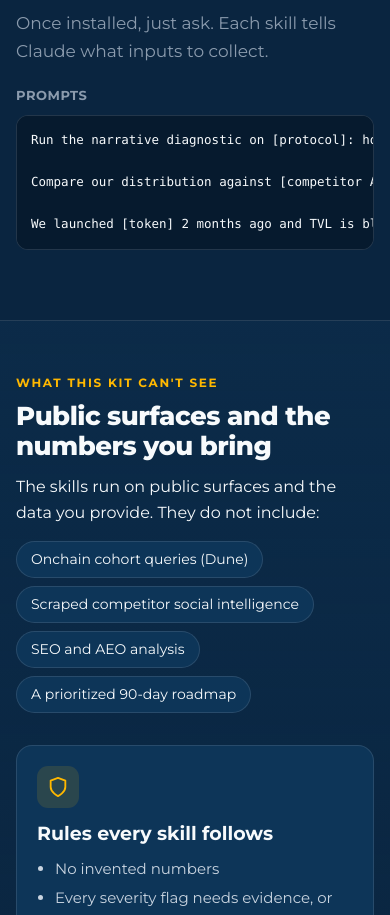
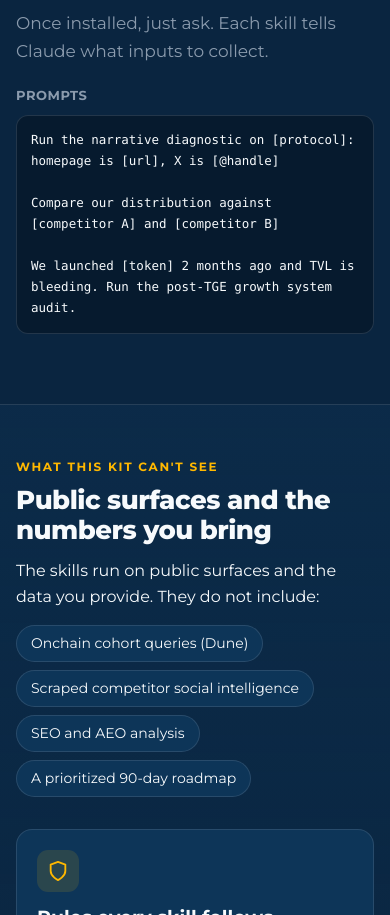
Before and after one commit to gmangabeira/web3-protocol-gtm-skills, a plain HTML site: page docs/index.html in a window 390 px wide. Shown: the part 5691-6606 px from the top of the page. Drawn offline with Linux system fonts and the light colour scheme; a web font is replaced by a local one.

Commit message:
docs: wrap example prompts on small screens
Co-Authored-By: Claude Opus 5.5 <noreply@anthropic.com>

```diff
--- a/docs/index.html
+++ b/docs/index.html
@@ -109,7 +109,7 @@ cp -r web3-protocol-gtm-skills/narrative-diagnostic \
       <p class="kicker">Use</p>
       <h2>Just ask</h2>
       <p class="sub" style="margin-bottom:20px">Once installed, just ask. Each skill tells Claude what inputs to collect.</p>
-      <p class="codehead">prompts</p><pre><code>Run the narrative diagnostic on [protocol]: homepage is [url], X is [@handle]
+      <p class="codehead">prompts</p><pre style="white-space:pre-wrap"><code>Run the narrative diagnostic on [protocol]: homepage is [url], X is [@handle]
 
 Compare our distribution against [competitor A] and [competitor B]
 
```
